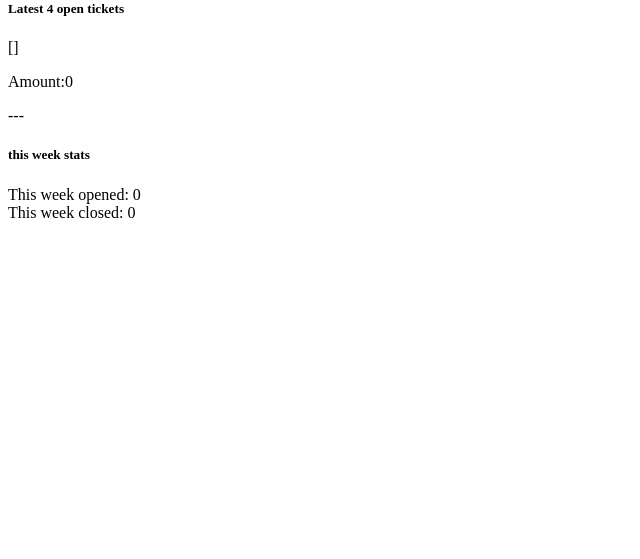
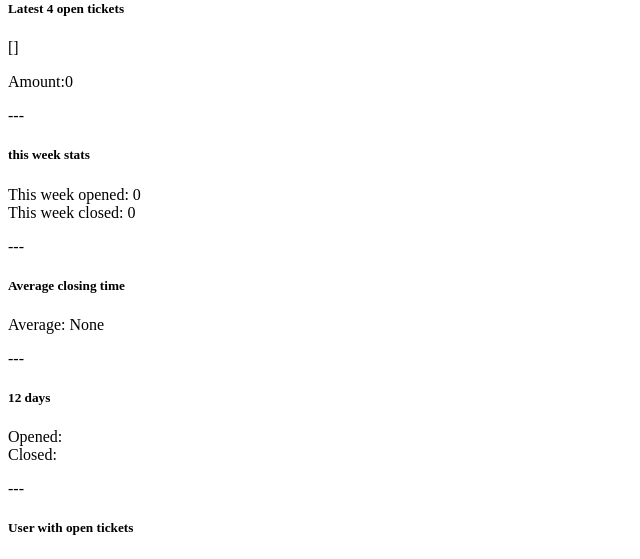
Before and after one commit to lmponcio/Django-Issue-Tracker, a Django app: page / in a window 1280 px wide. Shown: the part 446-1005 px from the top of the page, without its empty margins (0-640 px from the left). Before the commit the page ends 664 px from the top, so only its background shows below. Run offline with Django 4.2, Linux system fonts and the light colour scheme; data that the repository does not hold is empty.

Commit message:
feat(core): Update Dashboard View. Closes #2
Core app:
- Add context content to DashboardView
- Add methods to Ticket Model (logic for DashboardView)
- Pending: context related to accounts app, and finishing ui

Closes #2

```diff
--- a/tracker/apps/core/models.py
+++ b/tracker/apps/core/models.py
@@ -1,6 +1,8 @@
 from datetime import timedelta
 from django.utils import timezone
 from django.db import models
+from django.db.models import F, Avg
+from django.core.validators import MinValueValidator, MaxValueValidator
 from tracker.apps.accounts.models import CustomUser
 
 
@@ -43,28 +45,56 @@ class Ticket(TimeStampedModel):
     closed_by = models.ForeignKey(
         CustomUser, on_delete=models.PROTECT, blank=True, null=True, related_name="closed_tickets"
     )
-    closed = models.DateTimeField(null=True, blank=True, default=None)
+    progress = models.IntegerField(default=0, validators=[MinValueValidator(0), MaxValueValidator(100)])
+    # Publication date allows plan publishing in the future (create without publishing)
+    pub_date = models.DateTimeField(null=True, blank=True, default=None)
+    close_date = models.DateTimeField(null=True, blank=True, default=None)
 
     @staticmethod
     def get_this_week_stats():
+        """Gets published and closed issues since last Sunday"""
         some_day_last_week = timezone.now() - timedelta(days=7)
         monday_of_last_week = some_day_last_week - timedelta(days=(some_day_last_week.isocalendar()[2] - 1))
         sunday_of_this_week = monday_of_last_week + timedelta(days=6)
         return {
-            "opened": Ticket.objects.filter(created__gte=sunday_of_this_week),
-            "closed": Ticket.objects.filter(closed__gte=sunday_of_this_week),
+            "opened": Ticket.objects.filter(pub_date__gte=sunday_of_this_week),
+            "closed": Ticket.objects.filter(close_date__gte=sunday_of_this_week),
         }
 
     @staticmethod
-    def get_average_closing_time():
-        pass
+    def get_avg_closing_time():
+        finished_tickets = Ticket.objects.filter(pub_date__isnull=False).filter(close_date__isnull=False)
+        return finished_tickets.aggregate(avg_time=Avg(F("close_date") - F("pub_date")))["avg_time"]
 
     @staticmethod
-    def get_twelve_day_team_activity():
-        pass
+    def get_twelve_days_activity():
+        activity = {}
+        final_date = timezone.now()
+        start_date = final_date - timedelta(days=12)
+        activity["opened"] = Ticket.objects.filter(pub_date__range=[start_date, final_date]).select_related()
+        activity["closed"] = Ticket.objects.filter(close_date__range=[start_date, final_date]).select_related()
+        return activity
 
     def __str__(self):
         return self.title
+
+    # I might set up this logic by pre-filling the Form in the view
+    # I just don't want it to publish immediately if I am using the admin
+    #
+    # def save(self, *args, **kwargs):
+    #     # If pub_date not specified, it gets published immediately
+    #     if not self.pub_date:
+    #         self.pub_date = self.created
+    #     super().save(*args, **kwargs)
+
+    # I might use this method, or I could update it in the view
+    #
+    # def update_progress(self, value):
+    #     if 0 <= value <= 100:
+    #         self.progress = value
+    #         self.save()
+    #     else:
+    #         raise ValueError("Invalid progress value. Progress must be between 0 and 100.")
 
 
 class TicketComment(TimeStampedModel):
--- a/tracker/apps/core/templates/core/dashboard.html
+++ b/tracker/apps/core/templates/core/dashboard.html
@@ -24,3 +24,26 @@ Amount:{{ticket_list_open|slice:":4"|length}}
 <h5>this week stats</h5>
 This week opened: {{ticket_this_week.opened|length}} <br>
 This week closed: {{ticket_this_week.closed|length}}
+
+<p>---</p>
+<h5>Average closing time</h5>
+Average: {{ticket_avg_closing_time}}
+
+<p>---</p>
+<h5>12 days</h5>
+Opened:
+<br>
+{% for ticket in ticket_twelve_days_act.opened %}
+---{{ticket.pub_date}} <br>
+{% endfor %}
+Closed:
+<br>
+{% for ticket in ticket_twelve_days_act.closed %}
+---{{ticket.close_date}} <br>
+{% endfor %}
+
+<p>---</p>
+<h5>User with open tickets</h5>
+{% for user in users_with_open_tickets %}
+---{{user.username}} <br>
+{% endfor %}
--- a/tracker/apps/core/views.py
+++ b/tracker/apps/core/views.py
@@ -1,7 +1,8 @@
 from django.shortcuts import render
 from django.http import HttpResponse
 from django.views import generic
-from .models import Ticket
+from .models import Ticket, TicketStatus
+from tracker.apps.accounts.models import CustomUser
 
 
 class TicketListView(generic.ListView):
@@ -21,4 +22,10 @@ class DashboardView(TicketListView):
         context["ticket_list_open"] = Ticket.objects.filter(status=1).order_by("-created")
         context["ticket_list_closed"] = Ticket.objects.filter(status=2).order_by("-created")
         context["ticket_this_week"] = Ticket.get_this_week_stats()
+        context["ticket_avg_closing_time"] = Ticket.get_avg_closing_time()
+        context["ticket_twelve_days_act"] = Ticket.get_twelve_days_activity()
+        # TODO:
+        ## Add total amount of team members
+        ## Add users with open tickets
+        ## Add ticket label objects and their quantity in open issues
         return context
```
Also changed, not shown: tracker/apps/core/migrations/0012_ticket_pub_date.py (added), tracker/apps/core/migrations/0013_rename_closed_ticket_close_date.py (added), tracker/apps/core/migrations/0014_ticket_progress.py (added).
